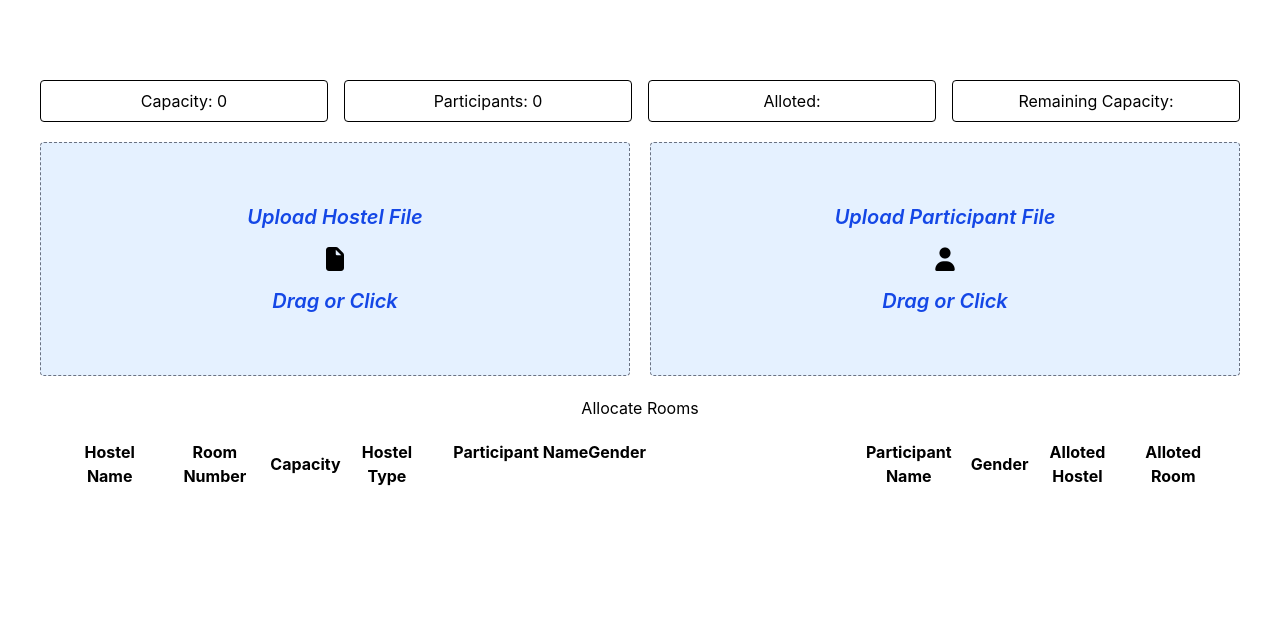
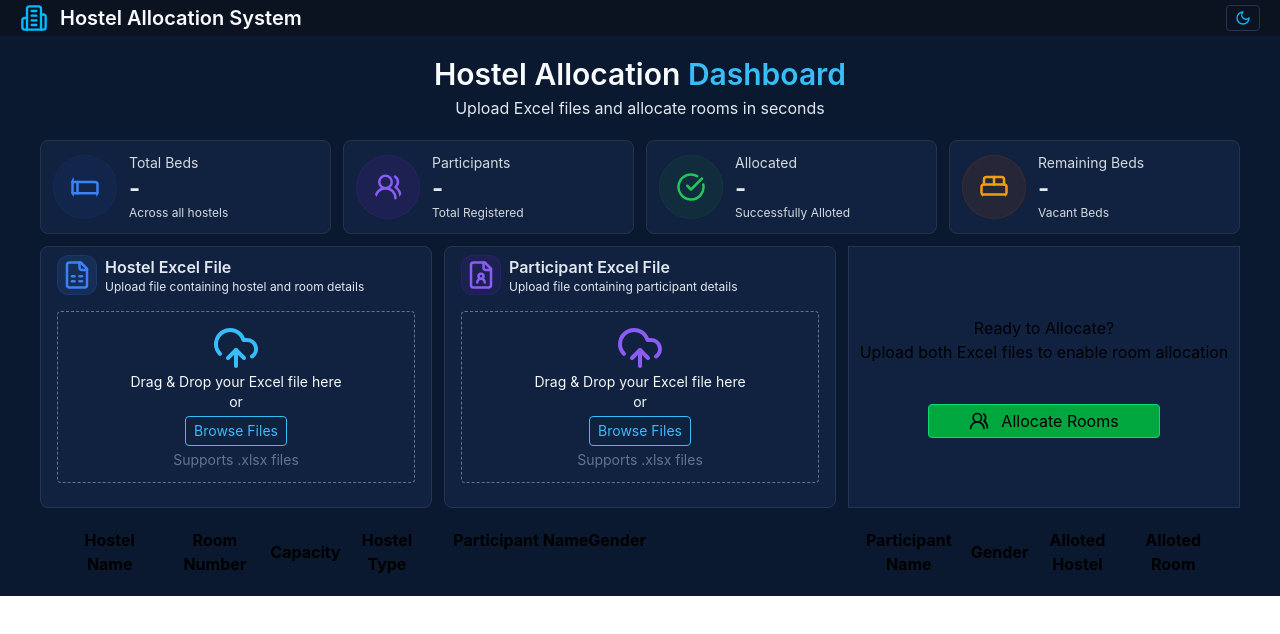
Before and after one commit to divyansh-coder-git/hackathon-hostel-allotment-system, a SvelteKit app: page / in a window 1280 px wide. Shown: the top 634 px of the page. Built offline with nearby package versions, Linux system fonts and the light colour scheme.

Commit message:
Changed UI, added colors, icons and modified the upper half the page

```diff
--- a/package.json
+++ b/package.json
@@ -30,6 +30,8 @@
 		"vite": "^8.0.16"
 	},
 	"dependencies": {
+		"@lucide/svelte": "^1.22.0",
+		"lucide-svelte": "^1.0.1",
 		"xlsx": "^0.18.5"
 	}
 }
--- a/src/routes/+page.svelte
+++ b/src/routes/+page.svelte
@@ -1,5 +1,29 @@
 <script lang="ts">
   import * as XLSX from "xlsx";
+  import Building2 from "@lucide/svelte/icons/building-2";
+  import Moon from "@lucide/svelte/icons/moon";
+  import Bed from "@lucide/svelte/icons/bed";
+  import Users from "@lucide/svelte/icons/users-round";
+  import Checkcircle from "@lucide/svelte/icons/circle-check-big";
+  import BedDouble from "@lucide/svelte/icons/bed-double";
+  import Cloudupload from "@lucide/svelte/icons/cloud-upload";
+  import FileSpreadsheet from "@lucide/svelte/icons/file-spreadsheet";
+  import FileUser from "@lucide/svelte/icons/file-user";
+  //   import {
+
+  //Cloudupload
+  //     Users,
+  //     Bed,
+  //     Download,
+  //     Upload,
+  //     FileSpreadsheet,
+  //     CheckCircle,
+  //     Moon,
+  //     UserCheck,
+  //     Calendar,
+  //     Mars,
+  //     Venus
+  // } from "lucide-svelte";
 
   interface Room {
     hostelName: string;
@@ -190,30 +214,106 @@
     allocated = true;
     return allocations;
   }
-
 </script>
 
-<div class="main-div flex flex-col w-full px-10">
-  <div class="navbar h-20"></div>
+<!-- Navbar -->
+<div class="navbar px-5 py-1 bg-[#0B1220] flex justify-between items-center">
+  <div class="w-fit flex items-center gap-3">
+    <Building2 class="w-7 h-7 text-sky-400" />
+    <span class="text-xl text-[#F8FAFC] font-semibold"
+      >Hostel Allocation System</span
+    >
+  </div>
 
-  <div class="stats grid grid-cols-4 gap-4">
-    <div class="grid-card border border-black rounded px-4 py-2 text-center">
-      Capacity: {total_capacity}
+  <div>
+    <button class="border border-[#233554] px-2 py-1 rounded">
+      <Moon class="w-4 h-4 text-sky-400" />
+    </button>
+  </div>
+</div>
+
+<div class="main-div flex flex-col w-full px-10 bg-[#0A192F]">
+  <!-- Upper Heading -->
+  <div class="py-5 flex flex-col justify-center items-center gap-1">
+    <span class="text-3xl h-max text-[#F8FAFC] font-semibold"
+      >Hostel Allocation <span class="text-[#38BDF8]">Dashboard</span></span
+    >
+    <span class="text-[#E2E8F0] text-base"
+      >Upload Excel files and allocate rooms in seconds</span
+    >
+  </div>
+
+  <!-- Stats cards -->
+  <div class="stats grid grid-cols-4 gap-3">
+    <div class="grid-card">
+      <div class="card-logo flex items-center">
+        <Bed
+          class="w-16 h-16 rounded-full bg-[#1E3A8A33]/80 p-4 text-[#3B82F6] border border-[#1E3A8A33]"
+        />
+      </div>
+
+      <div class="card-info">
+        <span class="text-sm">Total Beds</span>
+        <span class="text-2xl text-[#E2E8F0] font-bold"
+          >{total_capacity ? total_capacity : "-"}</span
+        >
+        <span class="text-xs">Across all hostels</span>
+      </div>
     </div>
-    <div class="grid-card border border-black rounded px-4 py-2 text-center">
-      Participants: {participant_no}
+
+    <div class="grid-card">
+      <div class="card-logo">
+        <Users
+          class="w-16 h-16 rounded-full bg-[#5B21B633]/80 p-4 text-[#8B5CF6] border border-[#5B21B633]"
+        />
+      </div>
+
+      <div class="card-info">
+        <span class="text-sm">Participants</span>
+        <span class="text-2xl text-[#E2E8F0] font-bold"
+          >{total_capacity ? total_capacity : "-"}</span
+        >
+        <span class="text-xs">Total Registered</span>
+      </div>
     </div>
-    <div class="grid-card border border-black rounded px-4 py-2 text-center">
-      Alloted:
+
+    <div class="grid-card">
+      <div class="card-logo">
+        <Checkcircle
+          class="w-16 h-16 rounded-full bg-[#16653433]/80 p-4 text-[#22C55E] border border-[#16653433]"
+        />
+      </div>
+
+      <div class="card-info">
+        <span class="text-sm">Allocated</span>
+        <span class="text-2xl text-[#E2E8F0] font-bold"
+          >{total_capacity ? total_capacity : "-"}</span
+        >
+        <span class="text-xs">Successfully Alloted</span>
+      </div>
     </div>
-    <div class="grid-card border border-black rounded px-4 py-2 text-center">
-      Remaining Capacity:
+
+    <div class="grid-card">
+      <div class="card-logo">
+        <BedDouble
+          class="w-16 h-16 rounded-full bg-[#92400E33]/80 p-4 text-[#F59E0B] border border-[#92400E33]"
+        />
+      </div>
+
+      <div class="card-info">
+        <span class="text-sm">Remaining Beds</span>
+        <span class="text-2xl text-[#E2E8F0] font-bold"
+          >{total_capacity ? total_capacity : "-"}</span
+        >
+        <span class="text-xs">Vacant Beds</span>
+      </div>
     </div>
   </div>
 
-  <div class="upload-section flex flex-col gap-5 justify-center w-full">
+  <!-- <div class="upload-section flex flex-col gap-5 justify-center w-full">
     <div class="upload-div flex gap-5">
-      <div id="hostel_upload"
+      <div
+        id="hostel_upload"
         class="flex flex-col w-1/2 border border-dashed border-gray-500 text-center justify-center px-10 py-15 mt-5 rounded bg-blue-200/40"
       >
         <label
@@ -235,7 +335,8 @@
         />
       </div>
 
-      <div id="participant_upload"
+      <div
+        id="participant_upload"
         class="flex flex-col w-1/2 border border-dashed border-gray-500 text-center justify-center px-10 py-15 mt-5 rounded bg-blue-200/40"
       >
         <label
@@ -257,13 +358,86 @@
           type="file"
         />
       </div>
+    </div> -->
+
+  <div class="upload-section mt-3 grid grid-cols-3 gap-3">
+    <div class="upload-grid-card">
+      <div class="flex items-center gap-2">
+        <FileSpreadsheet
+          class="w-10 h-10 rounded-xl p-1 bg-[#3B82F626]/80 border border-[#3B82F626] text-[#3B82F6]"
+        />
+        <div class="text-[#E2E8F0] flex flex-col align-baseline">
+          <span class="text-base font-semibold">Hostel Excel File</span>
+          <span class="text-xs"
+            >Upload file containing hostel and room details</span
+          >
+        </div>
+      </div>
+      <div
+        class="upload-input py-3 flex flex-col items-center border border-dashed border-gray-500 rounded"
+      >
+        <Cloudupload class="w-12 h-12 text-[#38BDF8]" />
+        <span class="text-[#F8FAFC] text-sm"
+          >Drag & Drop your Excel file here</span
+        >
+        <span class="text-[#F8FAFC] text-sm">or</span>
+        <button
+          class="rounded my-1 px-2 py-1 text-[#38BDF8] border border-[#38BDF8] text-sm"
+          >Browse Files</button
+        >
+        <span class="text-[#64748B] align-bottom text-sm"
+          >Supports .xlsx files</span
+        >
+        <input type="file" onchange={handleHostelFile} class="hidden" />
+      </div>
+      <div class="upload-btn"></div>
     </div>
 
-    <button
-      disabled={allocated}
-      onclick={() => allocateRooms(participants, roomsCopy)}
-      >Allocate Rooms</button
-    >
+    <div class="upload-grid-card">
+      <div class="flex items-center gap-2">
+        <FileUser
+          class="w-10 h-10 rounded-xl p-1 bg-[#5B21B633]/80 border border-[#5B21B633] text-[#8B5CF6]"
+        />
+        <div class="text-[#E2E8F0] flex flex-col align-baseline">
+          <span class="text-base font-semibold">Participant Excel File</span>
+          <span class="text-xs"
+            >Upload file containing participant details</span
+          >
+        </div>
+      </div>
+      <div
+        class="upload-input py-3 flex flex-col items-center border border-dashed border-gray-500 rounded"
+      >
+        <Cloudupload class="w-12 h-12 text-[#8B5CF6]" />
+        <span class="text-[#F8FAFC] text-sm"
+          >Drag & Drop your Excel file here</span
+        >
+        <span class="text-[#F8FAFC] text-sm">or</span>
+        <button
+          class="rounded my-1 px-2 py-1 text-[#38BDF8] border border-[#38BDF8] text-sm"
+          >Browse Files</button
+        >
+        <span class="text-[#64748B] align-bottom text-sm"
+          >Supports .xlsx files</span
+        >
+        <input type="file" onchange={handleHostelFile} class="hidden" />
+      </div>
+      <div class="upload-btn"></div>
+    </div>
+
+    <div class="flex flex-col gap-10 text-center justify-center items-center bg-[#112240] border border-[#233554]">
+       <div>
+        <p>Ready to Allocate?</p>
+        <p>Upload both Excel files to enable room allocation</p>
+       </div>
+       <div>
+        <button class="px-10 py-1 flex gap-3 justify-center items-center border border-green-400 bg-green-600 rounded" onclick={()=>allocateRooms(participants, roomsCopy)} disabled>
+          <Users class="w-5 h-5"/>
+          Allocate Rooms
+        </button>
+       </div>
+    </div>
+
   </div>
 
   <div class="uploaded-data flex gap-5 px-5 py-5">
@@ -331,14 +505,50 @@
         </tbody>
       </table>
     </div>
-
   </div>
 </div>
 
 <style>
-  i{
-    margin: auto;
-    padding: 1rem 0;
-    font-size: 1.5rem;
+  /* flex gap-3 px-2 py-3 border border-[#233554] bg-[#112240] rounded text-center */
+
+  .grid-card {
+    display: flex;
+    align-items: center;
+    gap: 0.75rem;
+    padding: 0.75rem 0.75rem;
+    border: 1px solid #233445;
+    background-color: #112240;
+    border-radius: 0.5rem;
+  }
+
+  .card-logo {
+    display: flex;
+    align-items: center;
+  }
+
+  /* flex flex-col text-[#d5dadf] align-baseline text-left */
+
+  .card-info {
+    display: flex;
+    flex-direction: column;
+    color: #d5dadf;
+    align-items: baseline;
+    text-align: left;
+  }
+
+  .upload-grid-card {
+    display: flex;
+    flex-direction: column;
+    justify-content: space-around;
+    gap: 1rem;
+    padding: 0.5rem 1rem;
+    background-color: #112240;
+    border: 1px solid #233554;
+    border-radius: 0.5rem;
+    transition: 0.3s ease-in-out;
+  }
+  .upload-grid-card:hover {
+    transform: scale(1.02);
+    box-shadow: 0 10px 30px rgba(0, 0, 0, 0.25);
   }
 </style>
```
Also changed, not shown: 2 other files (tests, documents, lock files or other folders).
